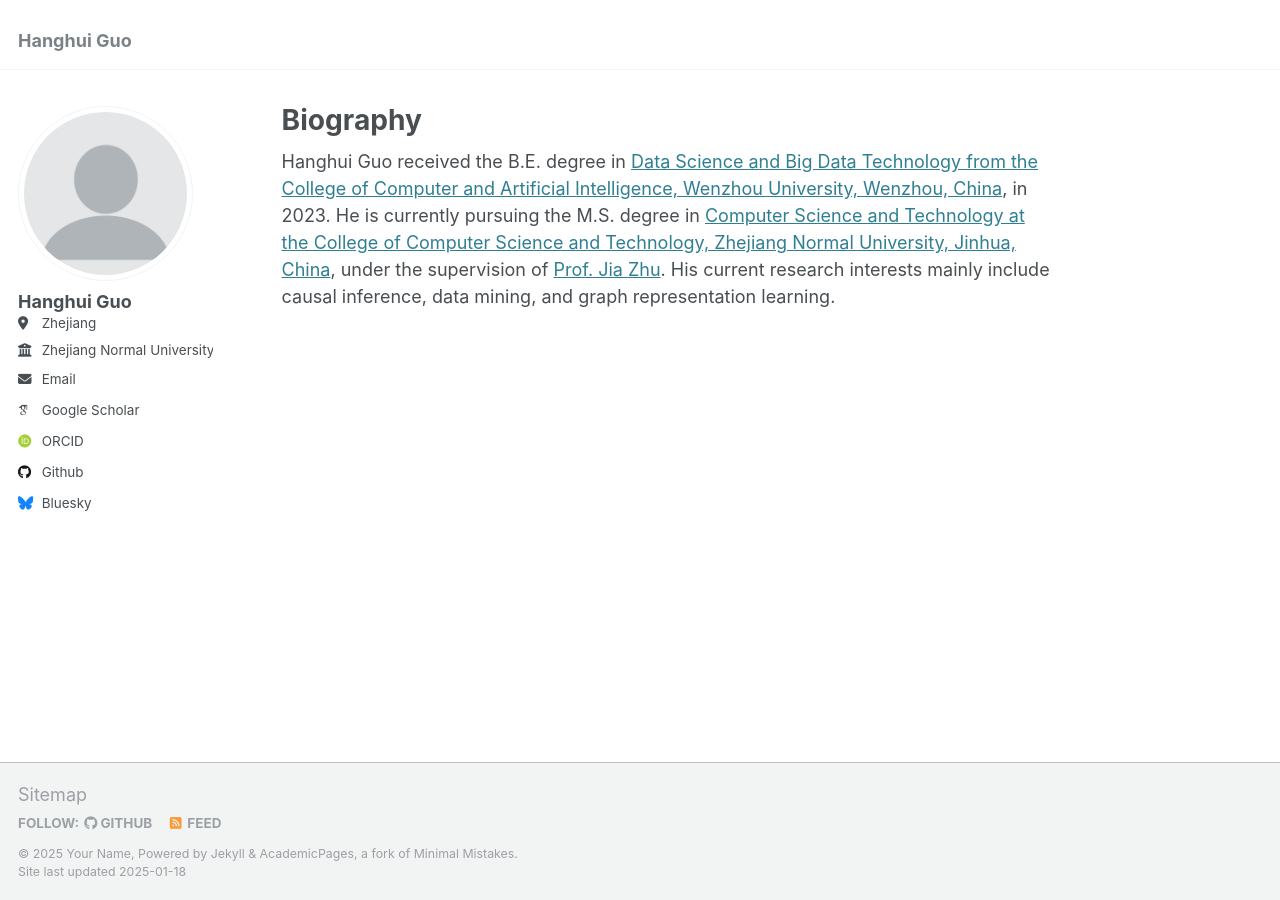
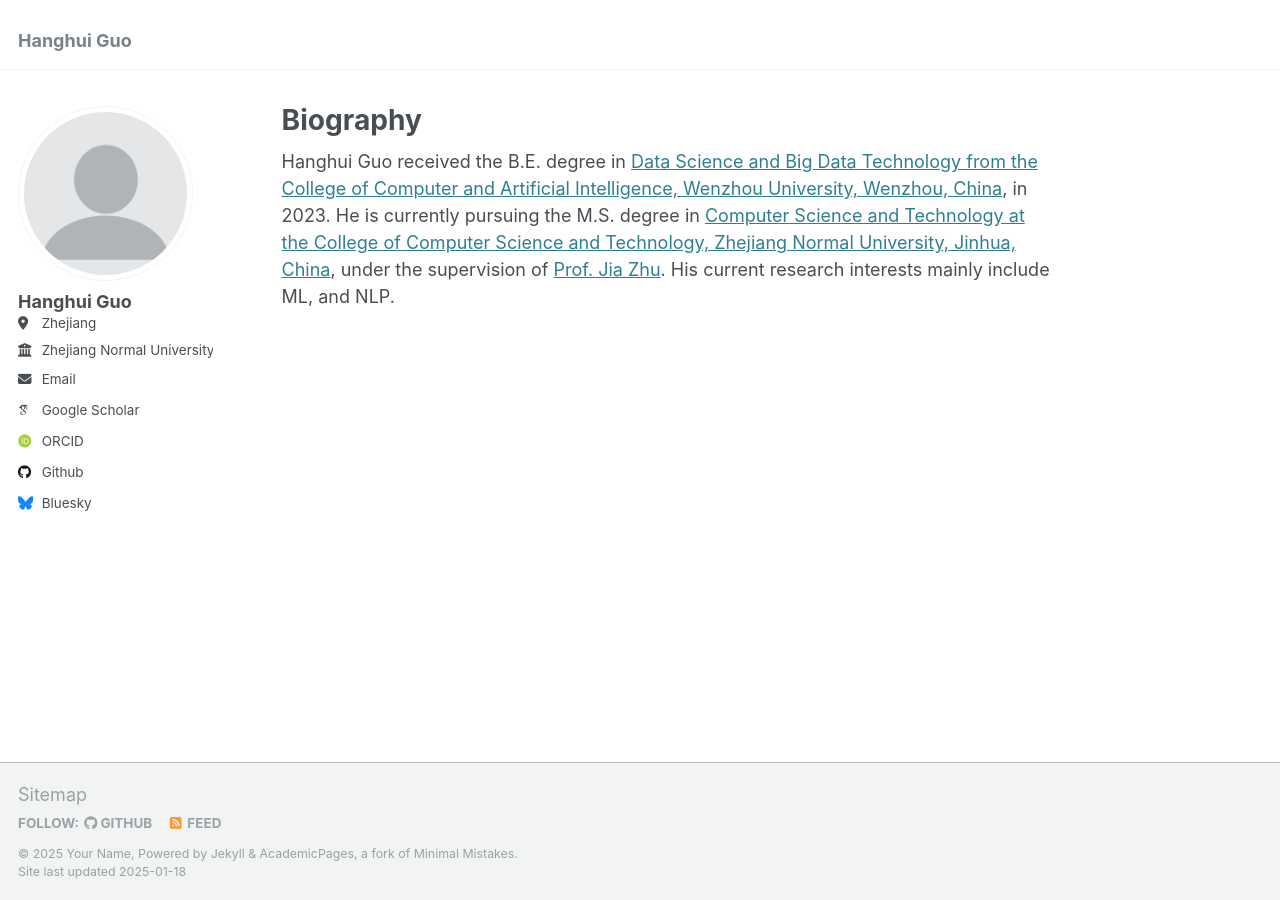
Before and after one commit to ghh1125/ghh1125, a Jekyll site: the page built from _pages/about.md, in a window 1280 px wide. Built offline with Jekyll 4.4.1, drawn with Linux system fonts in a browser that asks for light colours; some web fonts are replaced.

Commit message:
about.md

```diff
--- a/_pages/about.md
+++ b/_pages/about.md
@@ -7,4 +7,4 @@ redirect_from:
   - /about.html
 ---
 
-Hanghui Guo received the B.E. degree in [Data Science and Big Data Technology from the College of Computer and Artificial Intelligence, Wenzhou University, Wenzhou, China](https://ai.wzu.edu.cn/), in 2023. He is currently pursuing the M.S. degree in [Computer Science and Technology at the College of Computer Science and Technology, Zhejiang Normal University, Jinhua, China](https://cs.zjnu.edu.cn/main.htm), under the supervision of [Prof. Jia Zhu](https://scholar.google.com/citations?user=KO3MIkQAAAAJ&hl=zh-CN). His current research interests mainly include causal inference, data mining, and graph representation learning.
+Hanghui Guo received the B.E. degree in [Data Science and Big Data Technology from the College of Computer and Artificial Intelligence, Wenzhou University, Wenzhou, China](https://ai.wzu.edu.cn/), in 2023. He is currently pursuing the M.S. degree in [Computer Science and Technology at the College of Computer Science and Technology, Zhejiang Normal University, Jinhua, China](https://cs.zjnu.edu.cn/main.htm), under the supervision of [Prof. Jia Zhu](https://scholar.google.com/citations?user=KO3MIkQAAAAJ&hl=zh-CN). His current research interests mainly include ML, and NLP.
```
